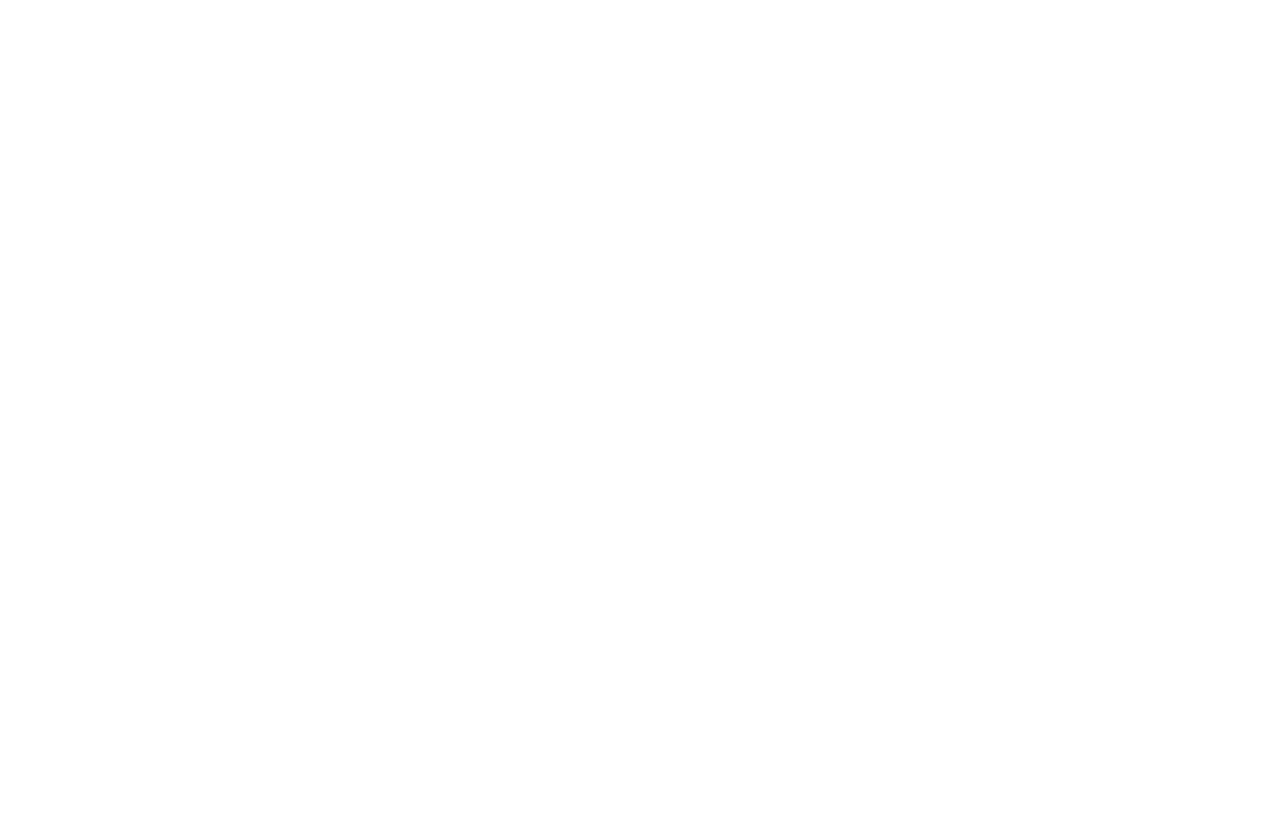
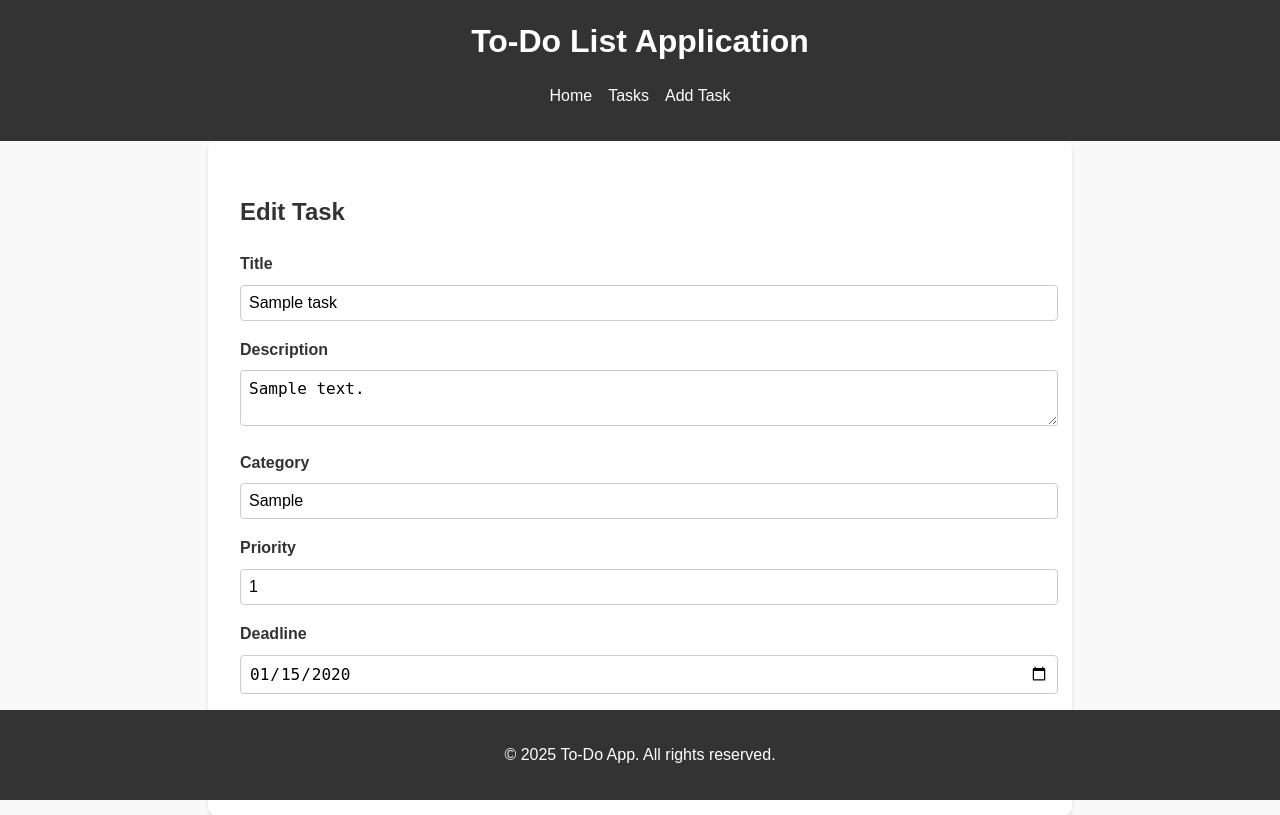
Before and after one commit to JELKOV/WHAT-ARE-YOUR-PLANS-FOR-TODAY-, a Flask app: page /tasks/edit/1 in a window 1280 px wide. Before the commit the page is empty. Run offline with Flask 3, Linux system fonts and the light colour scheme; tables that the repository leaves empty hold one stand-in row (values such as "Sample post").

Commit message:
수정페이지 edit_task.html 추가

```diff
--- a/templates/edit_task.html
+++ b/templates/edit_task.html
@@ -1,10 +1,51 @@
-<!DOCTYPE html>
-<html lang="en">
-<head>
-    <meta charset="UTF-8">
-    <title>Title</title>
-</head>
-<body>
+{% extends 'base.html' %}
 
-</body>
-</html>
+{% block title %}
+Edit Task - To-Do App
+{% endblock %}
+
+{% block content %}
+<h2>Edit Task</h2>
+<form method="POST" action="{{ url_for('tasks.edit_task', task_id=task.id) }}">
+    {{ form.hidden_tag() }}
+    <div>
+        <label>Title</label>
+        {{ form.title(class="form-control") }}
+        {% if form.title.errors %}
+            <small class="error">{{ form.title.errors[0] }}</small>
+        {% endif %}
+    </div>
+    <div>
+        <label>Description</label>
+        {{ form.description(class="form-control") }}
+        {% if form.description.errors %}
+            <small class="error">{{ form.description.errors[0] }}</small>
+        {% endif %}
+    </div>
+    <div>
+        <label>Category</label>
+        {{ form.category(class="form-control") }}
+        {% if form.category.errors %}
+            <small class="error">{{ form.category.errors[0] }}</small>
+        {% endif %}
+    </div>
+    <div>
+        <label>Priority</label>
+        {{ form.priority(class="form-control") }}
+        {% if form.priority.errors %}
+            <small class="error">{{ form.priority.errors[0] }}</small>
+        {% endif %}
+    </div>
+    <div>
+        <label>Deadline</label>
+        {{ form.deadline(class="form-control") }}
+        {% if form.deadline.errors %}
+            <small class="error">{{ form.deadline.errors[0] }}</small>
+        {% endif %}
+    </div>
+    <div>
+        <button type="submit" class="btn btn-primary">Save Changes</button>
+        <a href="{{ url_for('tasks.task_list') }}" class="btn btn-secondary">Cancel</a>
+    </div>
+</form>
+{% endblock %}
```
